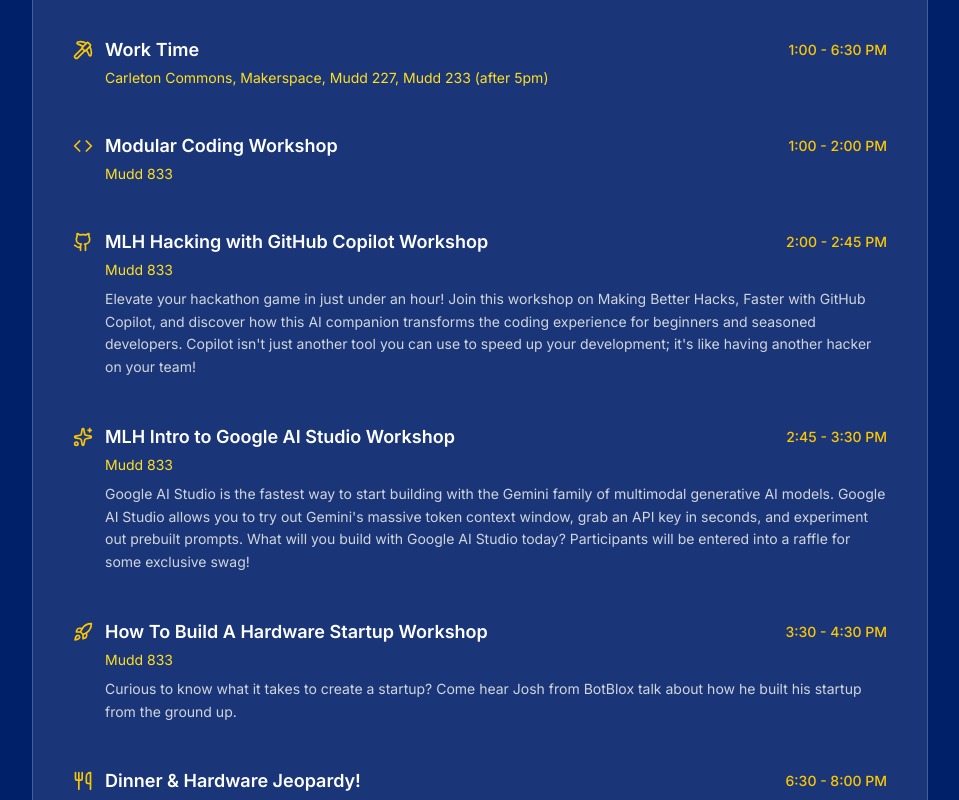
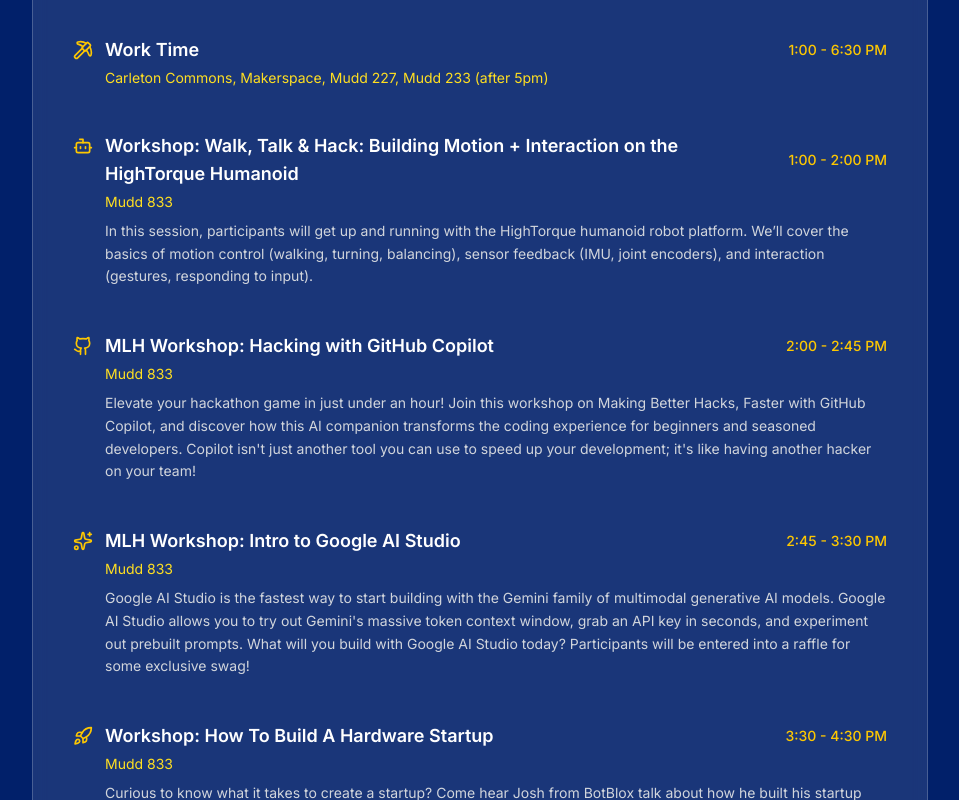
Before and after one commit to saloni-jain-code/make-cu, a Next.js app: page /schedule in a window 1280 px wide. Shown: the part 1100-1900 px from the top of the page, without its empty margins (160-1119 px from the left). Built offline with nearby package versions, Linux system fonts and the light colour scheme.

Commit message:
updated workshop on schedule

```diff
--- a/app/schedule/page.tsx
+++ b/app/schedule/page.tsx
@@ -1,5 +1,5 @@
 import React from 'react';
-import { CheckSquare, Clock, Users, Wrench, Utensils, Trophy, Coffee, Gamepad2, UserPlus, Megaphone, Zap, Building2, Cpu, Moon, Code, GitBranch, Sparkles, Rocket, Pickaxe, Github, } from 'lucide-react';
+import { CheckSquare, Clock, Users, Wrench, Utensils, Trophy, Coffee, Gamepad2, UserPlus, Megaphone, Zap, Building2, Cpu, Moon, Code, GitBranch, Sparkles, Rocket, Pickaxe, Github, Bot, } from 'lucide-react';
 
 const saturdayEvents: ScheduleEventProps[] = [
   {
@@ -44,27 +44,28 @@
   },
   {
     time: "1:00 - 2:00 PM",
-    title: "Modular Coding Workshop",
+    title: "Workshop: Walk, Talk & Hack: Building Motion + Interaction on the HighTorque Humanoid",
     location: "Mudd 833",
-    icon: Code,
+    description: "In this session, participants will get up and running with the HighTorque humanoid robot platform. We’ll cover the basics of motion control (walking, turning, balancing), sensor feedback (IMU, joint encoders), and interaction (gestures, responding to input).",
+    icon: Bot,
   },
   {
     time: "2:00 - 2:45 PM",
-    title: "MLH Hacking with GitHub Copilot Workshop",
+    title: "MLH Workshop: Hacking with GitHub Copilot",
     location: "Mudd 833",
     description: "Elevate your hackathon game in just under an hour! Join this workshop on Making Better Hacks, Faster with GitHub Copilot, and discover how this AI companion transforms the coding experience for beginners and seasoned developers. Copilot isn't just another tool you can use to speed up your development; it's like having another hacker on your team!",
     icon: Github,
   },
   {
     time: "2:45 - 3:30 PM",
-    title: "MLH Intro to Google AI Studio Workshop",
+    title: "MLH Workshop: Intro to Google AI Studio",
     location: "Mudd 833",
     description: "Google AI Studio is the fastest way to start building with the Gemini family of multimodal generative AI models. Google AI Studio allows you to try out Gemini's massive token context window, grab an API key in seconds, and experiment out prebuilt prompts. What will you build with Google AI Studio today? Participants will be entered into a raffle for some exclusive swag!",
     icon: Sparkles,
   },
   {
     time: "3:30 - 4:30 PM",
-    title: "How To Build A Hardware Startup Workshop",
+    title: "Workshop: How To Build A Hardware Startup",
     location: "Mudd 833",
     description:"Curious to know what it takes to create a startup? Come hear Josh from BotBlox talk about how he built his startup from the ground up.",
     icon: Rocket,
@@ -181,8 +182,8 @@
         <Icon className="w-5 h-5 text-yellow-400" />
       </div>
       <div className="flex-grow">
-        <div className="flex flex-col sm:flex-row sm:items-center sm:justify-between">
-          <h3 className="font-semibold text-white text-lg">{title}</h3>
+        <div className="flex flex-col sm:flex-row sm:items-center sm:justify-between gap-2 sm:gap-4">
+          <h3 className="font-semibold text-white sm:max-w-[80%] text-lg">{title}</h3>
           <span className="text-yellow-400 font-medium text-sm mt-1 sm:mt-0">
             {time}
           </span>
```
